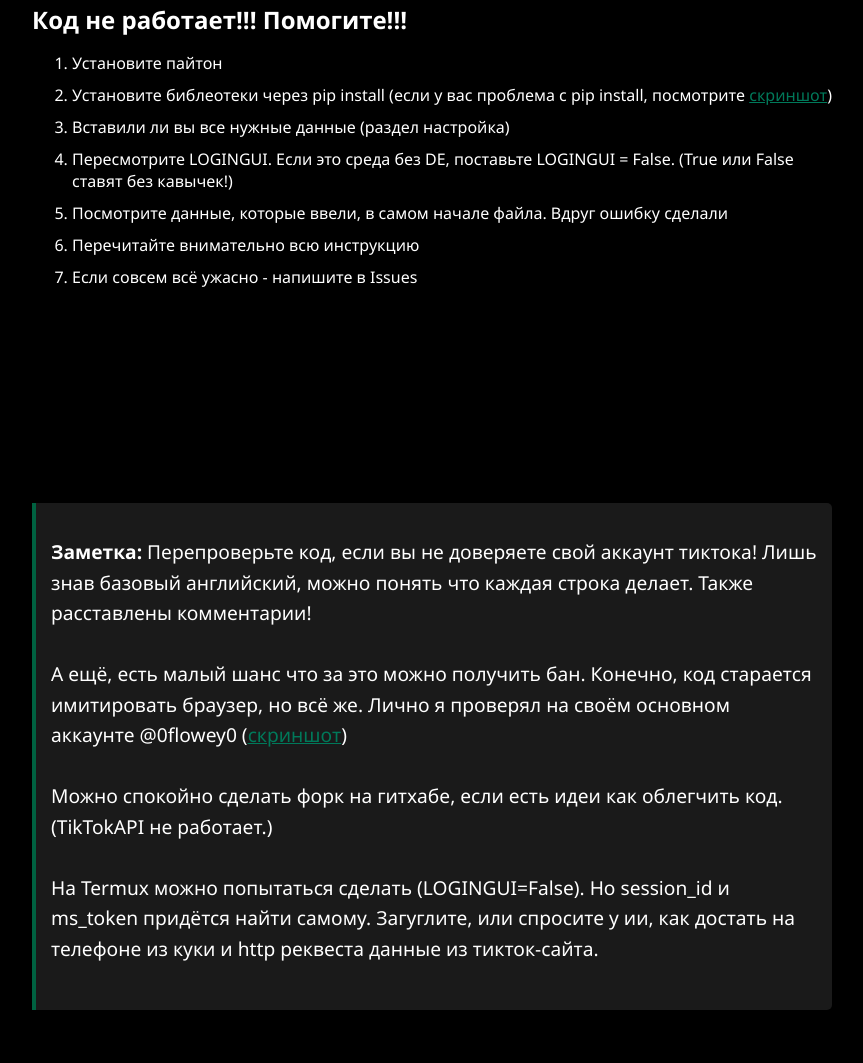
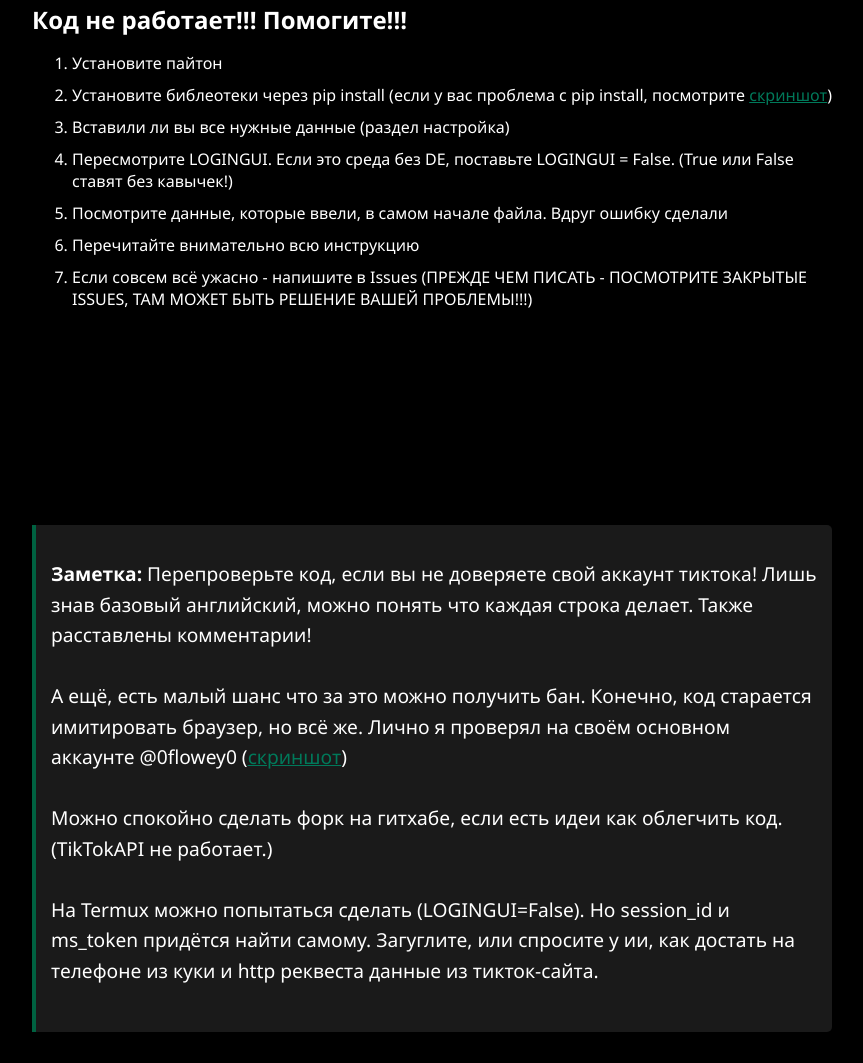
Before and after one commit to flowey0stuff/tiktokstreak, a plain HTML site: page index.html in a window 1280 px wide. Shown: the part 2987-4050 px from the top of the page, without its empty margins (208-1071 px from the left). Drawn offline with Linux system fonts and the light colour scheme; no server answers.

Commit message:
обновлен сайт под новый readmemd (нефул)

```diff
--- a/index.html
+++ b/index.html
@@ -230,7 +230,7 @@
                     <li>Пересмотрите LOGINGUI. Если это среда без DE, поставьте LOGINGUI = False. (True или False ставят без кавычек!)</li>
                     <li>Посмотрите данные, которые ввели, в самом начале файла. Вдруг ошибку сделали</li>
                     <li>Перечитайте внимательно всю инструкцию</li>
-                    <li>Если совсем всё ужасно - напишите в Issues</li>
+                    <li>Если совсем всё ужасно - напишите в Issues (ПРЕЖДЕ ЧЕМ ПИСАТЬ - ПОСМОТРИТЕ ЗАКРЫТЫЕ ISSUES, ТАМ МОЖЕТ БЫТЬ РЕШЕНИЕ ВАШЕЙ ПРОБЛЕМЫ!!!)</li>
                 </ol>
             </div>
             <div class="section-spacer"></div>
```
